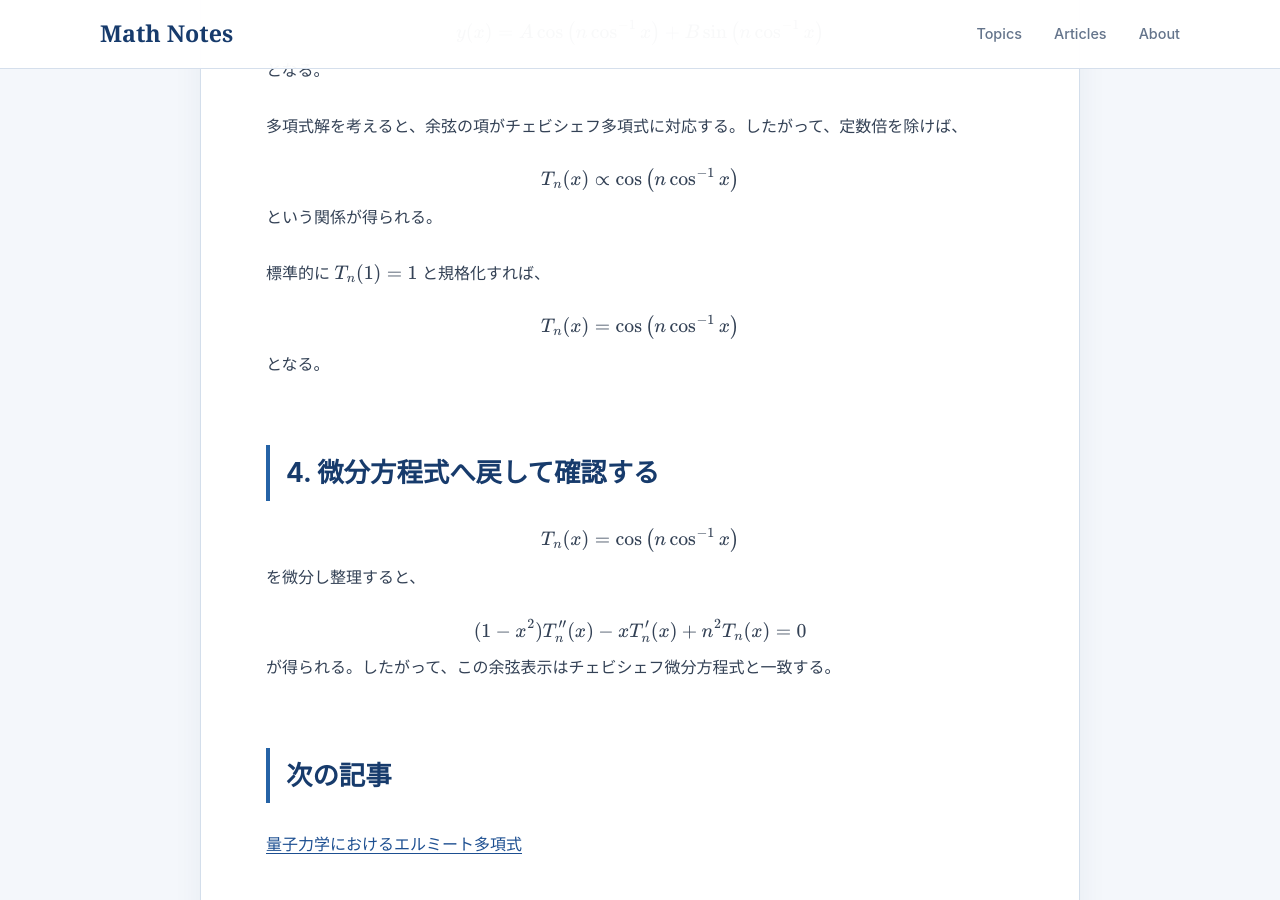
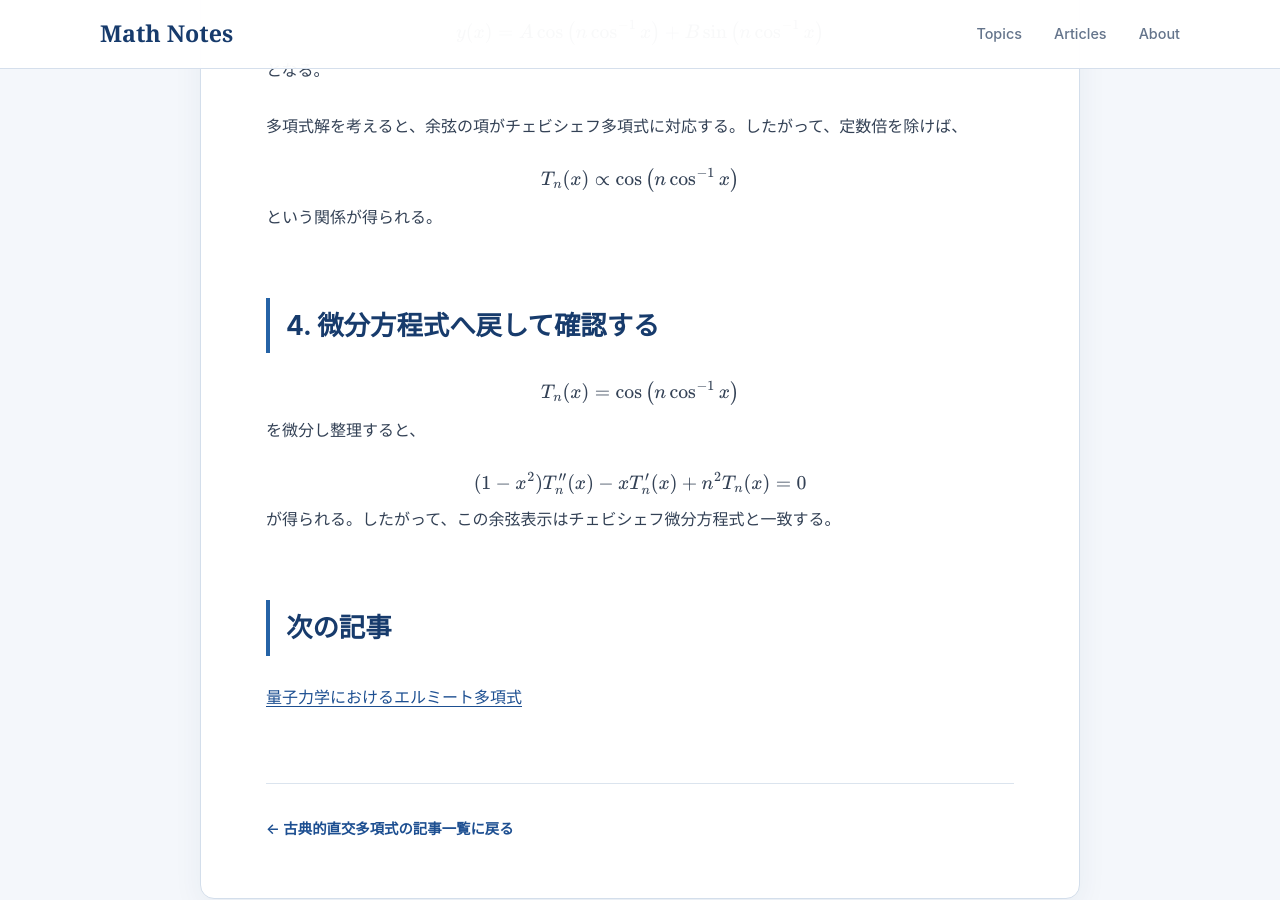
Before and after one commit to koukano/koukano.github.io, a Jekyll site: the page built from articles/chebyshev-cosine-representation.md, in a window 1280 px wide and 900 px high, scrolled down 1734 px. Built offline with Jekyll 4.4.1, drawn with Linux system fonts in a browser that asks for light colours.

Commit message:
Keep Chebyshev article within source derivation

```diff
--- a/articles/chebyshev-cosine-representation.md
+++ b/articles/chebyshev-cosine-representation.md
@@ -98,15 +98,6 @@ $$
 
 という関係が得られる。
 
-標準的に $T_n(1)=1$ と規格化すれば、
-
-$$
-T_n(x)
-=
-\cos\left(n\cos^{-1}x\right)
-$$
-
-となる。
 
 ## 4. 微分方程式へ戻して確認する
 
```
